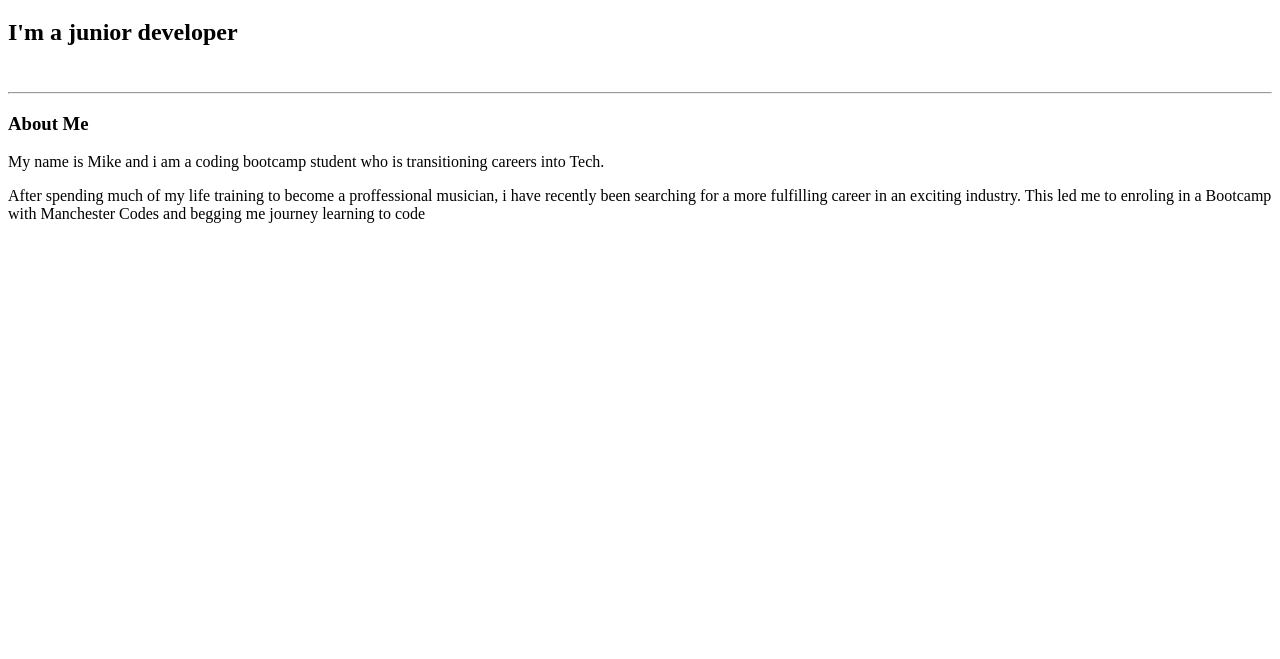
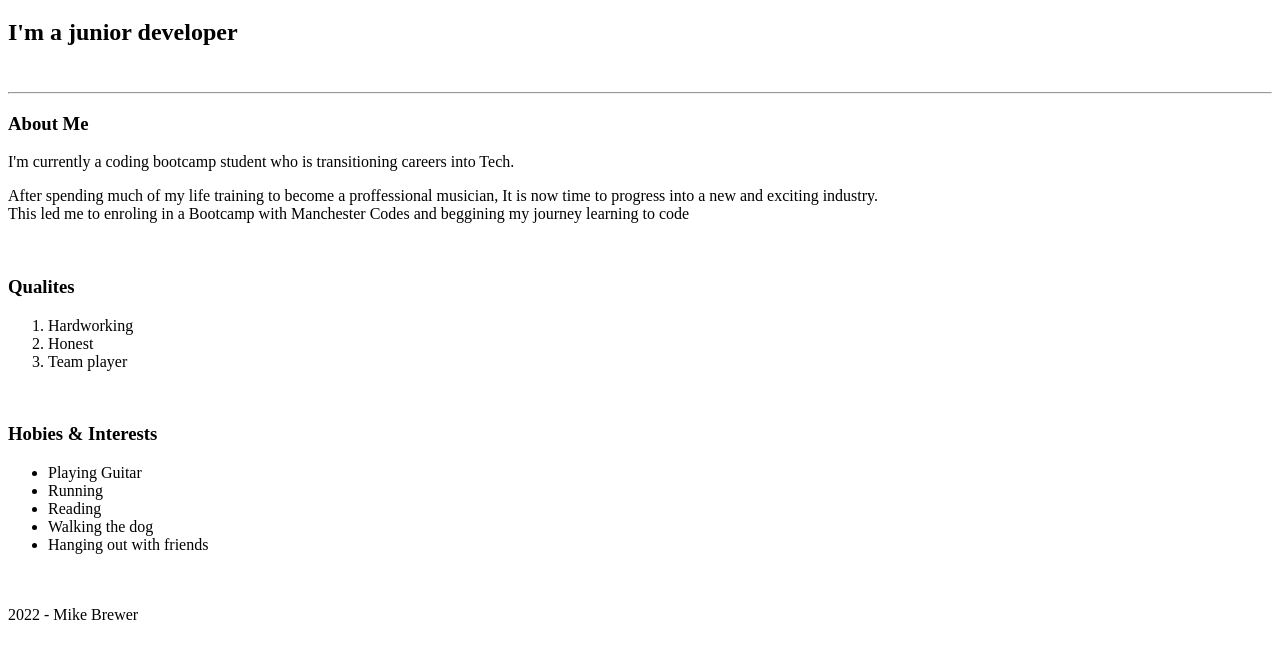
Before and after one commit to MagariMike/portfolio, a plain HTML site: page index.html in a window 1280 px wide. Shown: the part 61-720 px from the top of the page. Drawn offline with Linux system fonts and the light colour scheme.

Commit message:
Added Lists

```diff
--- a/index.html
+++ b/index.html
@@ -2,14 +2,42 @@
 <html>
     <head>
         <title> Mike Brewer </title>
+        <main>
         <body>
             <h1> Mike Brewer </h1>
             <h2> I'm a junior developer </h2>
             <br>
             <hr />
             <h3> About Me </h3>
-            <p> My name is Mike and i am a coding bootcamp student who is transitioning careers into Tech.</p>
-            <p> After spending much of my life training to become a proffessional musician, i have recently been searching for a more fulfilling career in an exciting industry. This led me to enroling in a Bootcamp with Manchester Codes and begging me journey learning to code </p>
+            <p> I'm currently a coding bootcamp student who is transitioning careers into Tech.</p>
+            <p> After spending much of my life training to become a proffessional musician, It is now time to progress into a new and exciting industry.
+                <br>
+                This led me to enroling in a Bootcamp with Manchester Codes and beggining my journey learning to code </p>
+         <br>
+
+         <h3> Qualites </h3>
+         <ol>
+            <li>Hardworking</li>
+            <li>Honest</li>
+            <li>Team player</li>
+         </ol>
+         <br>
+         <h3> Hobies & Interests </h3>
+         <ul>
+            <li>Playing Guitar</li>
+            <li>Running</li>
+            <li>Reading</li>
+            <li>Walking the dog</li>
+            <li>Hanging out with friends</li>
+         </ul>
 
 
-        </body>
+        </main>
+        <br>
+        <br>
+
+
+
+        <footer>
+            2022 - Mike Brewer
+        </footer>
```
